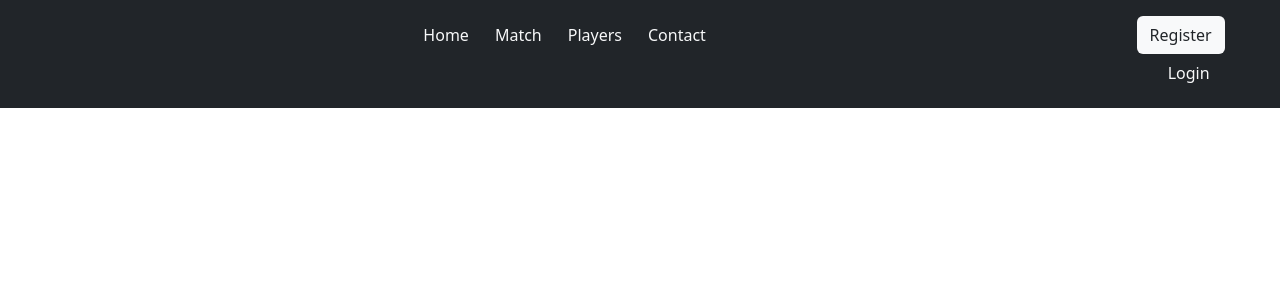
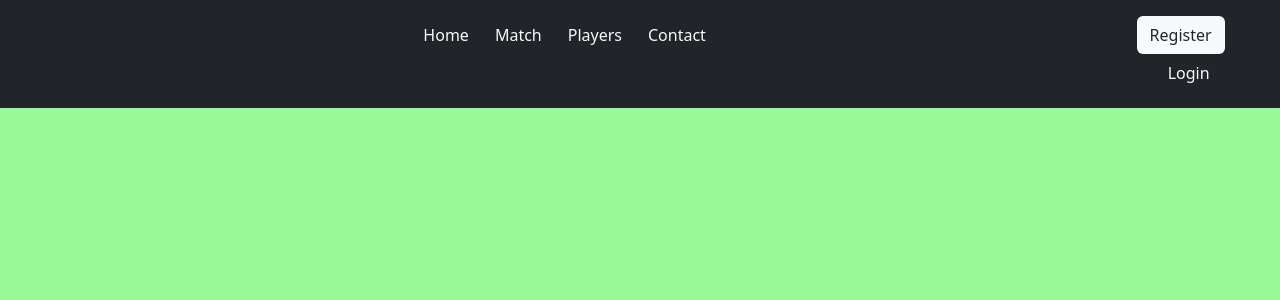
Before and after one commit to meta-bay/pooltornem, a React (Create React App) app in the folder react_app/: page /match in a window 1280 px wide. Shown: the top 300 px of the page. Built offline with nearby package versions, Linux system fonts and the light colour scheme.

Commit message:
faded green

```diff
--- a/react_app/src/Tournament.js
+++ b/react_app/src/Tournament.js
@@ -27,6 +27,7 @@ export const SingleElimination = () => {
   return (
     <div
       style={{
+        backgroundColor: "#98FB98",
         height: "100vh",
         width: "100vw",
         overflow: "auto",
```
